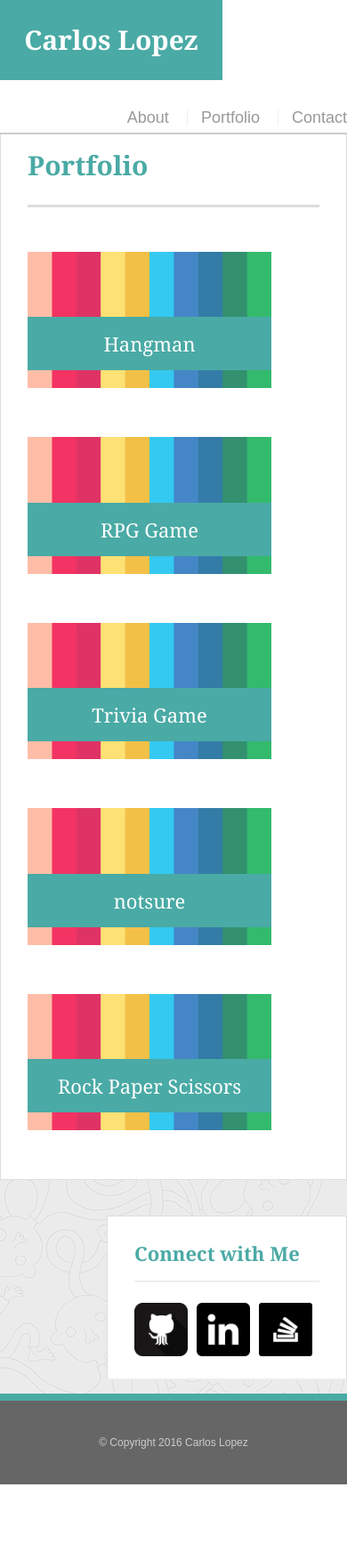
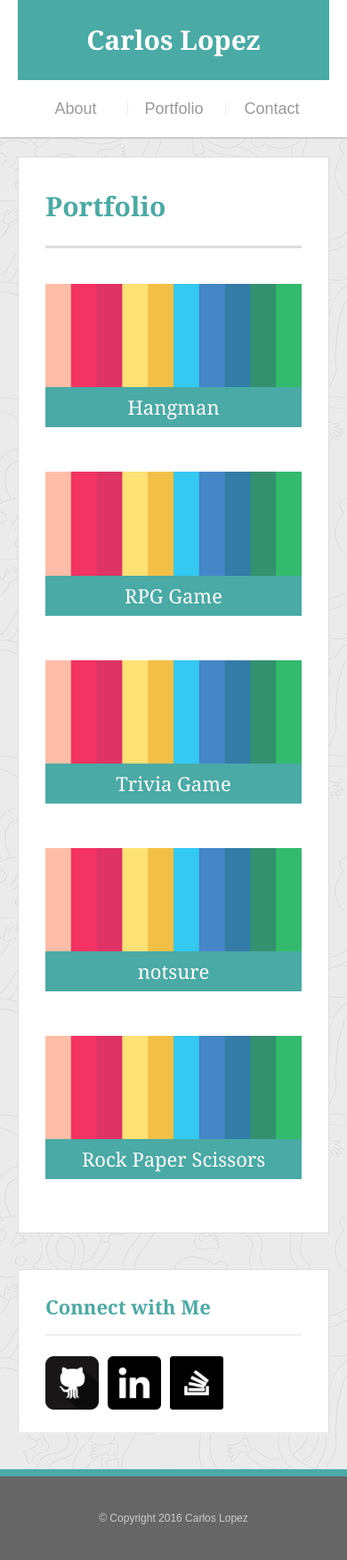
Before and after one commit to clo2go/portfolio, a PHP site: page /portfolio.html in a window 390 px wide. Shown: the whole page at 89% size. Before the commit the page ends 1668 px from the top, so only its background shows below. Run offline with PHP 8.4, Linux system fonts and the light colour scheme.

Commit message:
media queries

```diff
--- a/assets/css/style.css
+++ b/assets/css/style.css
@@ -104,6 +104,9 @@ nav a:first-child {
 	max-width: 650px;
 	float: left;
 	border: 1px solid #ddd;
+}
+.main-section p {
+	float: left;
 }
 
 .auth-image {
@@ -231,3 +234,104 @@ input[type=submit] {
 	padding: 10px 30px;
 	cursor: pointer;
 }
+
+
+@media only screen and (max-width: 980px) {
+	.container {
+		padding: 0 20px;
+		max-width: 768px;
+	}
+	#main-container {
+		padding-top: 130px;
+	}
+	.main-section {
+		max-width: 420px;
+	}
+	.work {
+		width: 100%;
+	}
+	.auth-image {
+		width: 100%;
+		margin-bottom: 20px;
+	}
+}
+
+@media only screen and (max-width: 768px) {
+	.main-section, .sidebar {
+		max-width: 100%;
+	}
+	#main-container {
+		overflow: auto;
+	}
+	.sidebar {
+		margin-bottom: 40px;
+	}
+	.work {
+		width: 42%;
+		margin: 10px;
+
+	}
+	.work:nth-child(even) {
+		margin-right: 0;
+	}
+	.work:nth-child(odd) {
+		float: right;
+	}
+	.auth-image {
+		width: 50%;
+	}
+}
+
+@media only screen and (max-width: 640px) {
+	.main-section, .sidebar {
+		max-width: 100%;
+	}
+	#main-container {
+		overflow: auto;
+	}
+	#masthead {
+		position: static;
+		margin-bottom: 20px;
+	}
+	header.container {
+		padding: 0;
+	}
+	#main-container {
+		padding-top: 0;
+	}
+	.work {
+		width: 100%;
+	}
+	.work:nth-child(even) {
+		margin-left: 0;
+	}
+	.work:nth-child(odd) {
+		float: right;
+		margin-right: 0;
+	}
+	#logo, .work, .auth-image {
+		width: 100%;
+	}
+	.work h3 {
+		line-height: 15px;
+	}
+	nav {
+		text-align: center;
+		width: 100%;
+		margin: 15px 0;
+	}
+	nav a {
+		width: 30%;
+		padding-left: 0;
+		margin-left: 0;
+	}
+
+}
+
+/*@media only screen and (max-width: 440px) {
+	.nav {
+		position: static;
+		margin-bottom: 20px;
+	}
+}
+*/
--- a/contact.html
+++ b/contact.html
@@ -4,8 +4,13 @@
 	<title>Contact</title>
 
 	<meta charset="UTF-8">
+	<meta name="viewport" content="width=device-width, initial-scale=1.0">
+	<meta name="description" content="Portfolio contact for aspiring web developer Carlos Lopez">
+	<meta name="keywords" content="portfolio, resume, bio, web, developer">
+	<meta name="author" content="Carlos Lopez">
 	<link rel="stylesheet" type="text/css" href="assets/css/reset.css">
 	<link rel="stylesheet" type="text/css" href="assets/css/style.css">
+
 
 </head>
 <body>
--- a/index.html
+++ b/index.html
@@ -4,11 +4,13 @@
 	<title>Portfolio: Carlos Lopez</title>
 
 	<meta charset="UTF-8">
+	<meta name="viewport" content="width=device-width, initial-scale=1.0">
 	<meta name="description" content="Portfolio website for aspiring web developer Carlos Lopez">
 	<meta name="keywords" content="portfolio, resume, bio, web, developer">
 	<meta name="author" content="Carlos Lopez">
 	<link rel="stylesheet" type="text/css" href="assets/css/reset.css">
 	<link rel="stylesheet" type="text/css" href="assets/css/style.css">
+
 </head>
 <body>
 	<header id ="masthead">
--- a/portfolio.html
+++ b/portfolio.html
@@ -4,6 +4,10 @@
 	<title>Portfolio</title>
 
 	<meta charset="UTF-8">
+	<meta name="viewport" content="width=device-width, initial-scale=1.0">
+	<meta name="description" content="Portfolio website for aspiring web developer Carlos Lopez">
+	<meta name="keywords" content="portfolio, resume, bio, web, developer">
+	<meta name="author" content="Carlos Lopez">
 	<link rel="stylesheet" type="text/css" href="assets/css/reset.css">
 	<link rel="stylesheet" type="text/css" href="assets/css/style.css">
 
```
